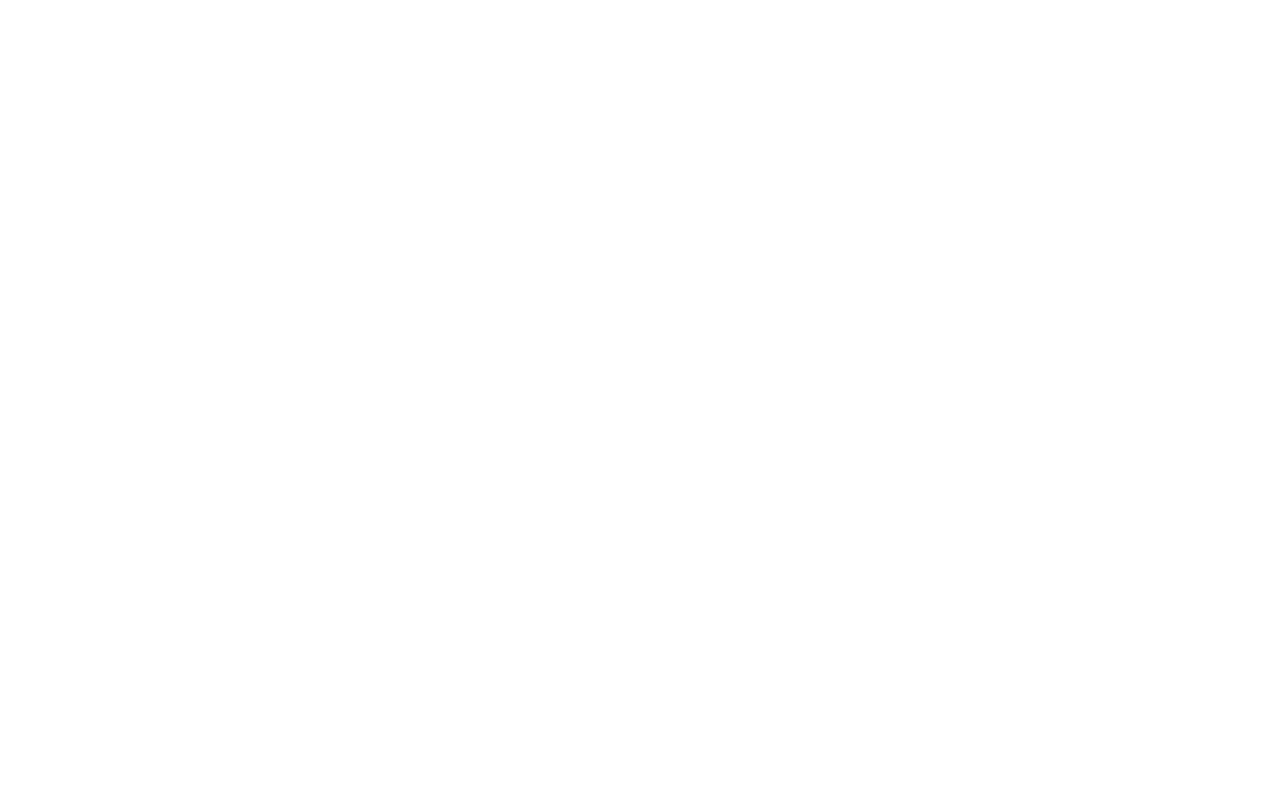
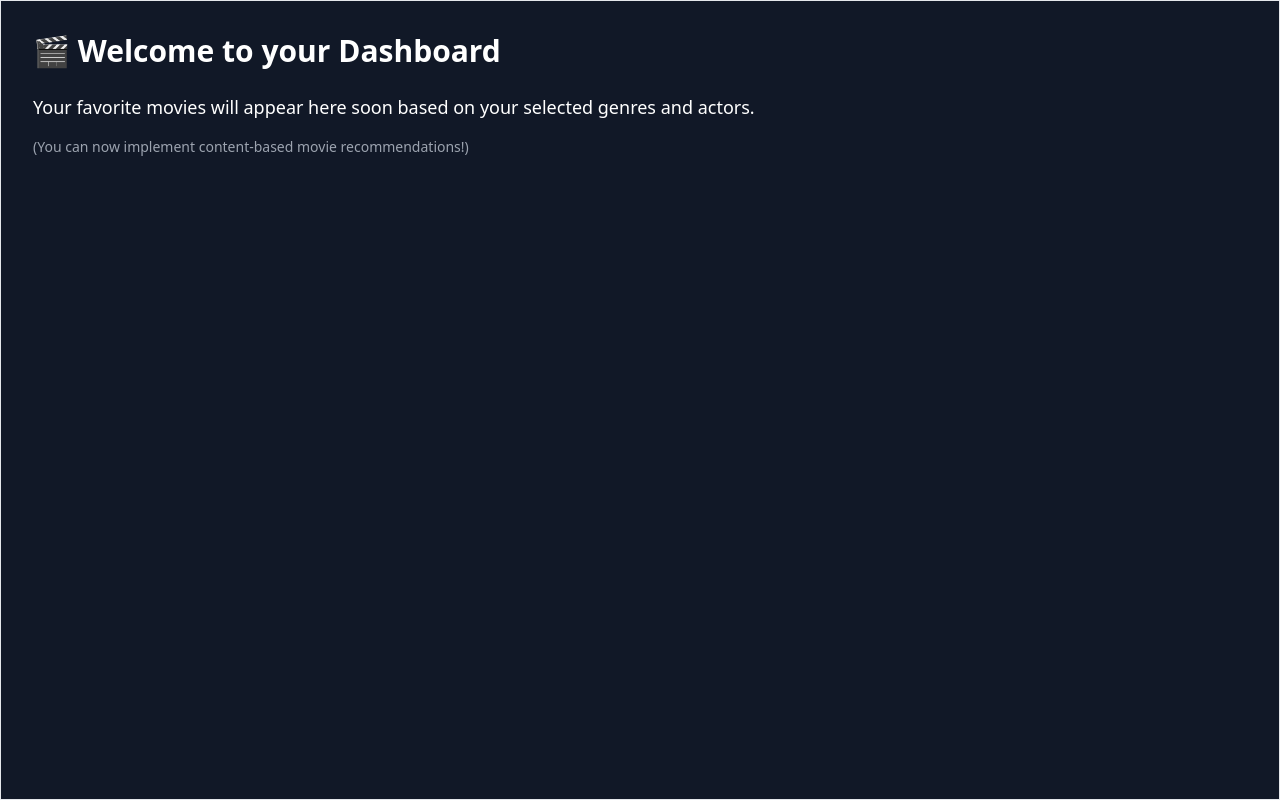
Before and after one commit to Ananya281/Movie_Recommender, a React (Create React App) app in the folder client/: page /dashboard in a window 1280 px wide. Built offline with nearby package versions, Linux system fonts and the light colour scheme.

Commit message:
actor-genres

```diff
--- a/client/src/pages/Dashboard.js
+++ b/client/src/pages/Dashboard.js
@@ -2,10 +2,18 @@ import React from 'react';
 
 const Dashboard = () => {
   return (
-    <div className="text-white p-8">
-      <h1 className="text-3xl">Welcome to your Dashboard</h1>
+    <div className="min-h-screen bg-gray-900 text-white p-8 border">
+      <h1 className="text-3xl font-bold mb-6">🎬 Welcome to your Dashboard</h1>
+
+      <p className="text-lg">
+        Your favorite movies will appear here soon based on your selected genres and actors.
+      </p>
+
+      <p className="mt-4 text-sm text-gray-400">
+        (You can now implement content-based movie recommendations!)
+      </p>
     </div>
   );
 };
 
-export default Dashboard; // ✅ This is required
+export default Dashboard;
--- a/client/src/pages/SelectActors.js
+++ b/client/src/pages/SelectActors.js
@@ -26,26 +26,27 @@ const SelectActors = () => {
     try {
       const res = await fetch('http://localhost:5000/api/auth/preferences', {
         method: 'POST',
-        headers: {
-          'Content-Type': 'application/json'
-        },
+        headers: { 'Content-Type': 'application/json' },
         body: JSON.stringify({
           userId,
           favoriteGenres: genres,
           favoriteActors: actors
-        })
+        }),
       });
 
       const data = await res.json();
       if (!res.ok) {
-        console.error('Error saving preferences:', data.message);
+        console.error('Error:', data.message);
       }
-    } catch (err) {
-      console.error('Failed to save preferences:', err.message);
+
+      navigate('/dashboard');
+    } catch (error) {
+      console.error('Request failed:', error.message);
+      navigate('/dashboard');
     }
+  };
 
-    navigate('/dashboard');
-  };
+
 
   return (
     <div className="min-h-screen bg-black text-white p-8">
```
Also changed, not shown: 2 other files (tests, documents, lock files or other folders).
